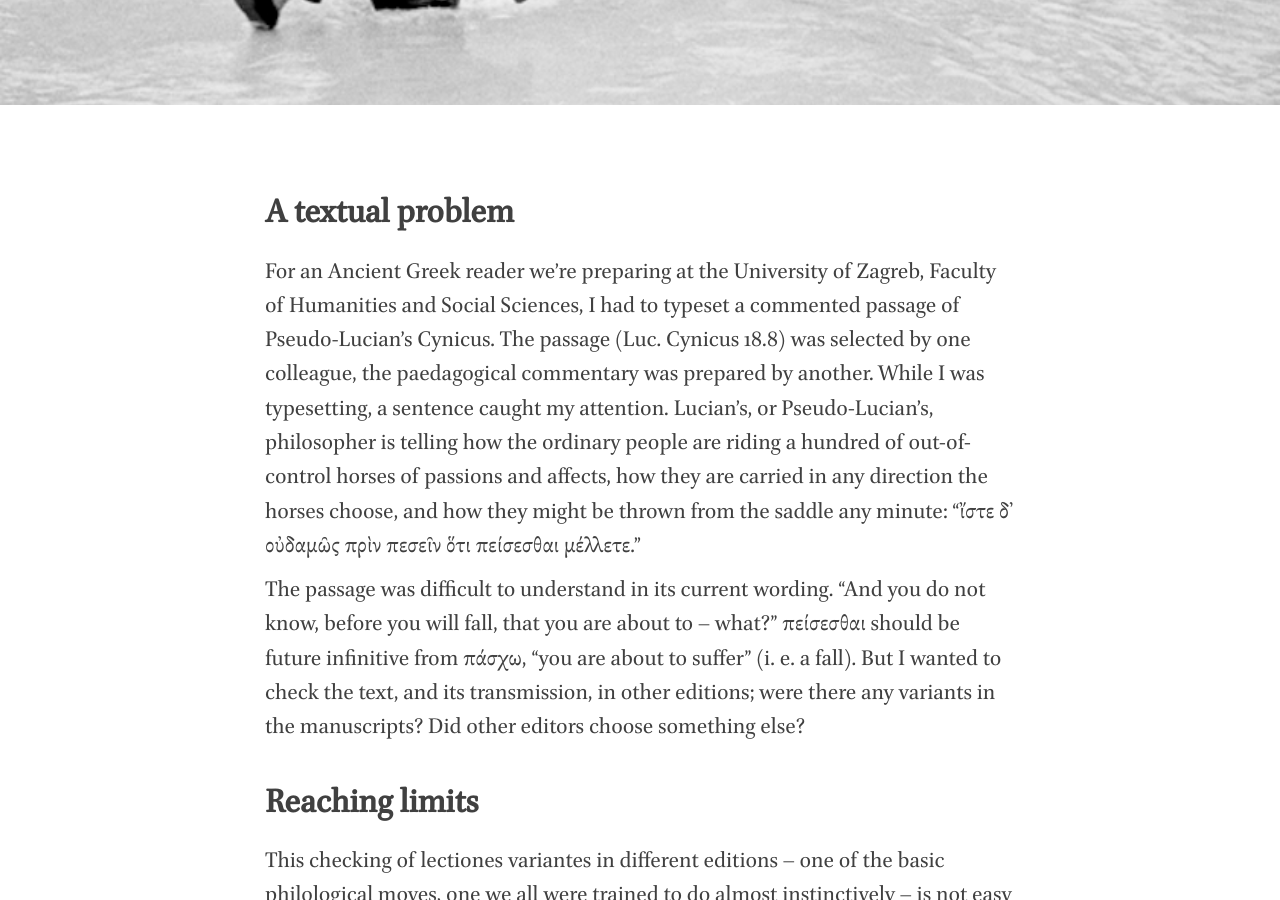
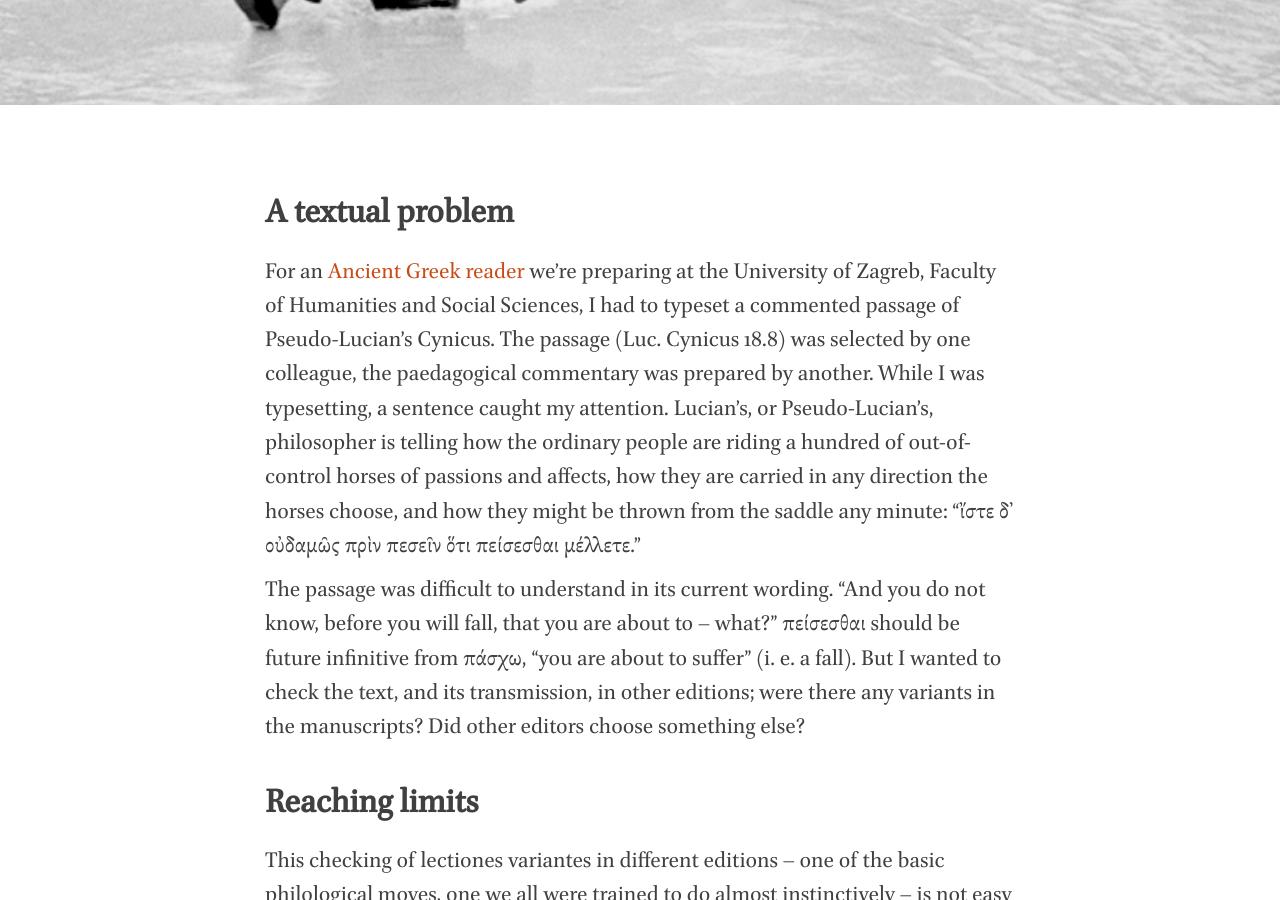
Before and after one commit to nevenjovanovic/nevenjovanovic.github.io, a Jekyll site: the page built from _posts/2018-11-03-lucian.markdown, in a window 1280 px wide and 900 px high, scrolled down 494 px. Built offline with Jekyll 4.4.1, drawn with Linux system fonts in a browser that asks for light colours; nearby versions of some CDN libraries; part of the change alters nothing that is shown.

```diff
--- a/_posts/2018-11-03-lucian.markdown
+++ b/_posts/2018-11-03-lucian.markdown
@@ -9,7 +9,7 @@ header-img: "img/zagreba-poplava-filozofski.jpg"
 
 # A textual problem
 
-For an Ancient Greek reader we're preparing at the University of Zagreb, Faculty of Humanities and Social Sciences, I had to typeset a commented passage of Pseudo-Lucian's Cynicus. The passage (Luc. Cynicus 18.8) was selected by one colleague, the paedagogical commentary was prepared by another. While I was typesetting, a sentence caught my attention. Lucian's, or Pseudo-Lucian's, philosopher is telling how the ordinary people are riding a hundred of out-of-control horses of passions and affects, how they are carried in any direction the horses choose, and how they might be thrown from the saddle any minute: "ἴστε δ' οὐδαμῶς πρὶν πεσεῖν ὅτι πείσεσθαι μέλλετε."
+For an [Ancient Greek reader](https://bitbucket.org/nevenjovanovic/hellenismos/src) we're preparing at the University of Zagreb, Faculty of Humanities and Social Sciences, I had to typeset a commented passage of Pseudo-Lucian's Cynicus. The passage (Luc. Cynicus 18.8) was selected by one colleague, the paedagogical commentary was prepared by another. While I was typesetting, a sentence caught my attention. Lucian's, or Pseudo-Lucian's, philosopher is telling how the ordinary people are riding a hundred of out-of-control horses of passions and affects, how they are carried in any direction the horses choose, and how they might be thrown from the saddle any minute: "ἴστε δ' οὐδαμῶς πρὶν πεσεῖν ὅτι πείσεσθαι μέλλετε."
 
 The passage was difficult to understand in its current wording. "And you do not know, before you will fall, that you are about to – what?" πείσεσθαι should be future infinitive from πάσχω, "you are about to suffer" (i. e. a fall). But I wanted to check the text, and its transmission, in other editions; were there any variants in the manuscripts? Did other editors choose something else?
 
```
